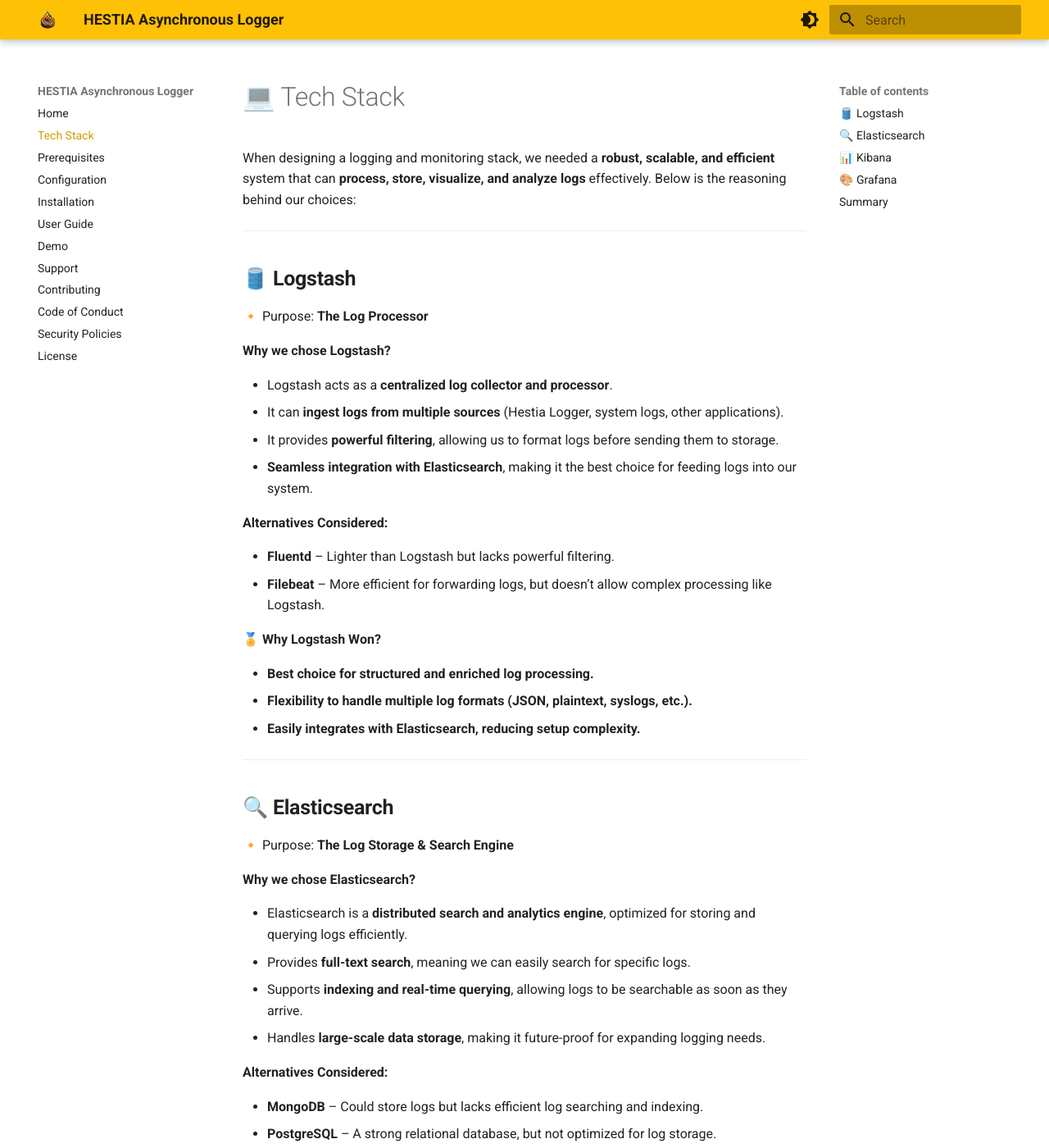
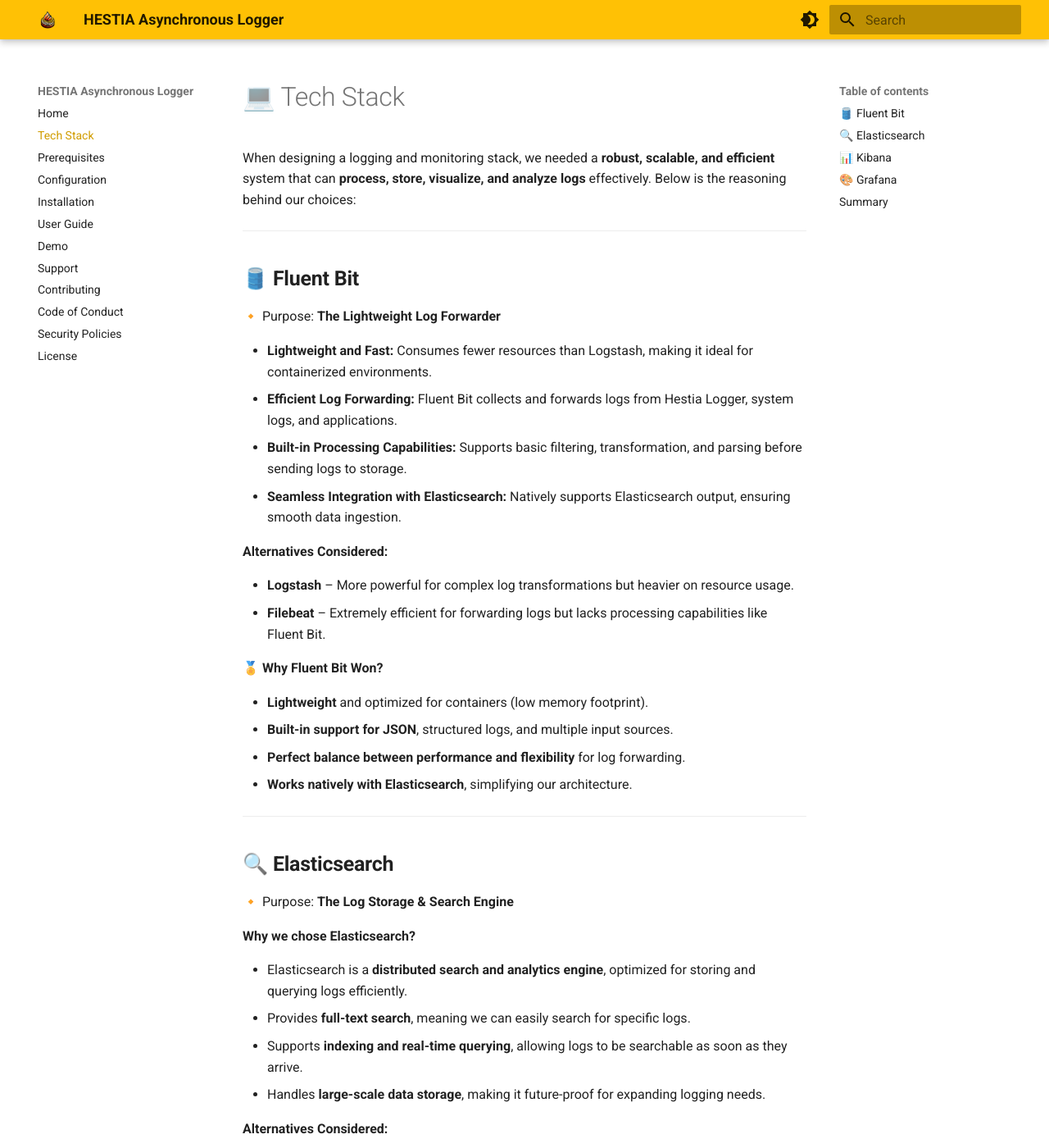
Before and after one commit to fox-techniques/hestia-logger, an MkDocs documentation site: the page built from docs/techstack.md, in a window 1280 px wide and 1400 px high. Shown: the whole window at 82% size. Built offline with MkDocs 1.6.1 and Material for MkDocs 9.7.7, drawn with Linux system fonts in a browser that asks for light colours.

Commit message:
Add Fluent Bit configuration, replace Logstash with Fluent Bit in Docker setup, and update documentation

```diff
--- a/docs/techstack.md
+++ b/docs/techstack.md
@@ -5,27 +5,26 @@
 ---
 
 
-## **🛢️ Logstash**
+## **🛢️ Fluent Bit**
 
-🔸 Purpose: **The Log Processor**
+🔸 Purpose: **The Lightweight Log Forwarder**
 
-**Why we chose Logstash?**
-
-- Logstash acts as a **centralized log collector and processor**.
-- It can **ingest logs from multiple sources** (Hestia Logger, system logs, other applications).
-- It provides **powerful filtering**, allowing us to format logs before sending them to storage.
-- **Seamless integration with Elasticsearch**, making it the best choice for feeding logs into our system.
+- **Lightweight and Fast:** Consumes fewer resources than Logstash, making it ideal for containerized environments.
+- **Efficient Log Forwarding:** Fluent Bit collects and forwards logs from Hestia Logger, system logs, and applications.
+- **Built-in Processing Capabilities:** Supports basic filtering, transformation, and parsing before sending logs to storage.
+- **Seamless Integration with Elasticsearch:** Natively supports Elasticsearch output, ensuring smooth data ingestion.
 
 **Alternatives Considered:**
 
-- **Fluentd** – Lighter than Logstash but lacks powerful filtering.
-- **Filebeat** – More efficient for forwarding logs, but doesn’t allow complex processing like Logstash.
+- **Logstash** – More powerful for complex log transformations but heavier on resource usage.
+- **Filebeat** – Extremely efficient for forwarding logs but lacks processing capabilities like Fluent Bit.
 
-**🏅 Why Logstash Won?**
+**🏅 Why Fluent Bit Won?**
 
-- **Best choice for structured and enriched log processing.**
-- **Flexibility to handle multiple log formats (JSON, plaintext, syslogs, etc.).**
-- **Easily integrates with Elasticsearch, reducing setup complexity.**
+- **Lightweight** and optimized for containers (low memory footprint).
+- **Built-in support for JSON**, structured logs, and multiple input sources.
+- **Perfect balance between performance and flexibility** for log forwarding.
+- **Works natively with Elasticsearch**, simplifying our architecture.
 
 ---
 
--- /dev/null
+++ b/kibana.yml
@@ -0,0 +1,4 @@
+elasticsearch.hosts: ["http://es01:9200", "http://es02:9200"]
+server.host: "0.0.0.0"
+server.publicBaseUrl: "http://localhost:5601"
+xpack.security.showSecurityBanner: false
```
Also changed, not shown: docker-compose.yml (+15 -37 lines), docs/configuration.md (+1 -1 lines), fluent-bit.conf (added, +17 -0 lines), logstash.conf (deleted, +0 -22 lines), 5 other files.
